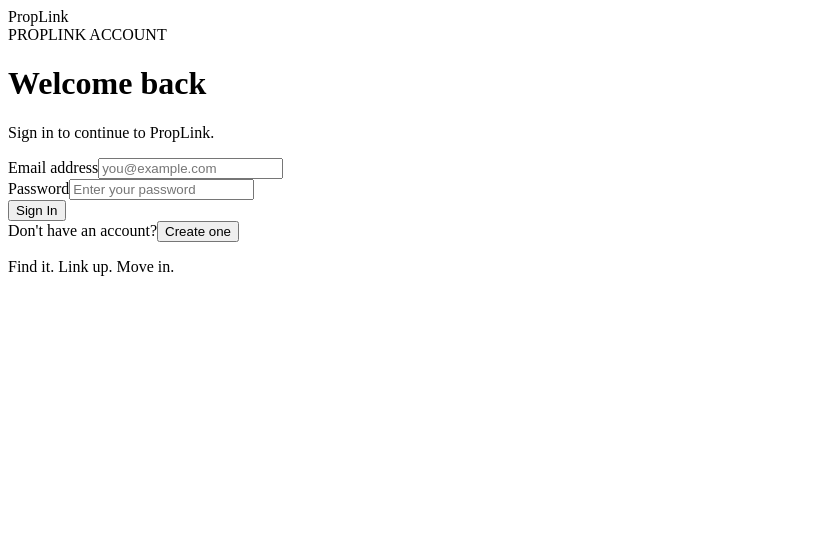
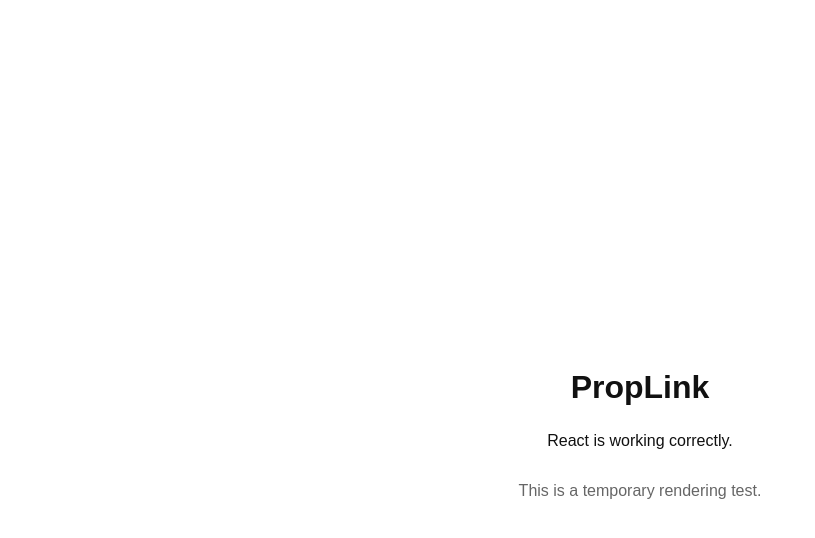
Before and after one commit to deenharo01/PropLink, a React (Vite) app: page / in a window 1280 px wide. Shown: the top 538 px of the page, without its empty margins (0-815 px from the left). Built offline with nearby package versions, Linux system fonts and the light colour scheme; no server answers.

Commit message:
Update App.jsx

```diff
--- a/src/App.jsx
+++ b/src/App.jsx
@@ -1,111 +1,28 @@
-import { useEffect, useState } from "react";
-import Auth from "./Auth";
-import { supabase } from "./supabaseClient";
 function App() {
-  const [user, setUser] = useState(null);
-  const [loading, setLoading] = useState(true);
-  useEffect(() => {
-    let mounted = true;
-    const checkUser = async () => {
-      try {
-        if (!supabase) {
-          console.log("Supabase client is not configured.");
-          setLoading(false);
-          return;
-        }
-        const {
-          data,
-          error,
-        } = await supabase.auth.getUser();
-        if (error) {
-          console.log("Supabase auth error:", error.message);
-        }
-        if (mounted) {
-          setUser(data?.user ?? null);
-          setLoading(false);
-        }
-      } catch (error) {
-        console.error("Authentication error:", error);
-        if (mounted) {
-          setLoading(false);
-        }
-      }
-    };
-    checkUser();
-    if (!supabase) {
-      return () => {
-        mounted = false;
-      };
-    }
-    const {
-      data: { subscription },
-    } = supabase.auth.onAuthStateChange(
-      (_event, session) => {
-        if (mounted) {
-          setUser(session?.user ?? null);
-          setLoading(false);
-        }
-      }
-    );
-    return () => {
-      mounted = false;
-      subscription.unsubscribe();
-    };
-  }, []);
-  if (loading) {
-    return (
-      <div
-        style={{
-          minHeight: "100vh",
-          background: "#050505",
-          color: "#ffffff",
-          display: "flex",
-          alignItems: "center",
-          justifyContent: "center",
-          fontFamily: "Arial, sans-serif",
-          fontSize: "20px",
-        }}
-      >
-        Loading PropLink...
-      </div>
-    );
-  }
-  if (!user) {
-    return <Auth />;
-  }
   return (
     <div
       style={{
         minHeight: "100vh",
-        background: "#050505",
-        color: "#ffffff",
-        padding: "40px",
+        background: "#ffffff",
+        color: "#111111",
+        display: "flex",
+        alignItems: "center",
+        justifyContent: "center",
+        flexDirection: "column",
         fontFamily: "Arial, sans-serif",
+        padding: "24px",
+        textAlign: "center",
       }}
     >
-      <h1 style={{ fontSize: "48px", marginBottom: "10px" }}>
-        Prop<span style={{ color: "#00d084" }}>Link</span>
+      <h1 style={{ marginBottom: "10px" }}>
+        PropLink
       </h1>
-      <p style={{ color: "#aaa" }}>
-        Authentication successful.
+      <p>
+        React is working correctly.
       </p>
-      <p style={{ color: "#777", marginTop: "20px" }}>
-        Logged in as: {user.email}
+      <p style={{ color: "#666" }}>
+        This is a temporary rendering test.
       </p>
-      <button
-        onClick={async () => {
-          await supabase?.auth.signOut();
-        }}
-        style={{
-          marginTop: "30px",
-          padding: "12px 20px",
-          borderRadius: "8px",
-          border: "none",
-          cursor: "pointer",
-        }}
-      >
-        Sign Out
-      </button>
     </div>
   );
 }
```
